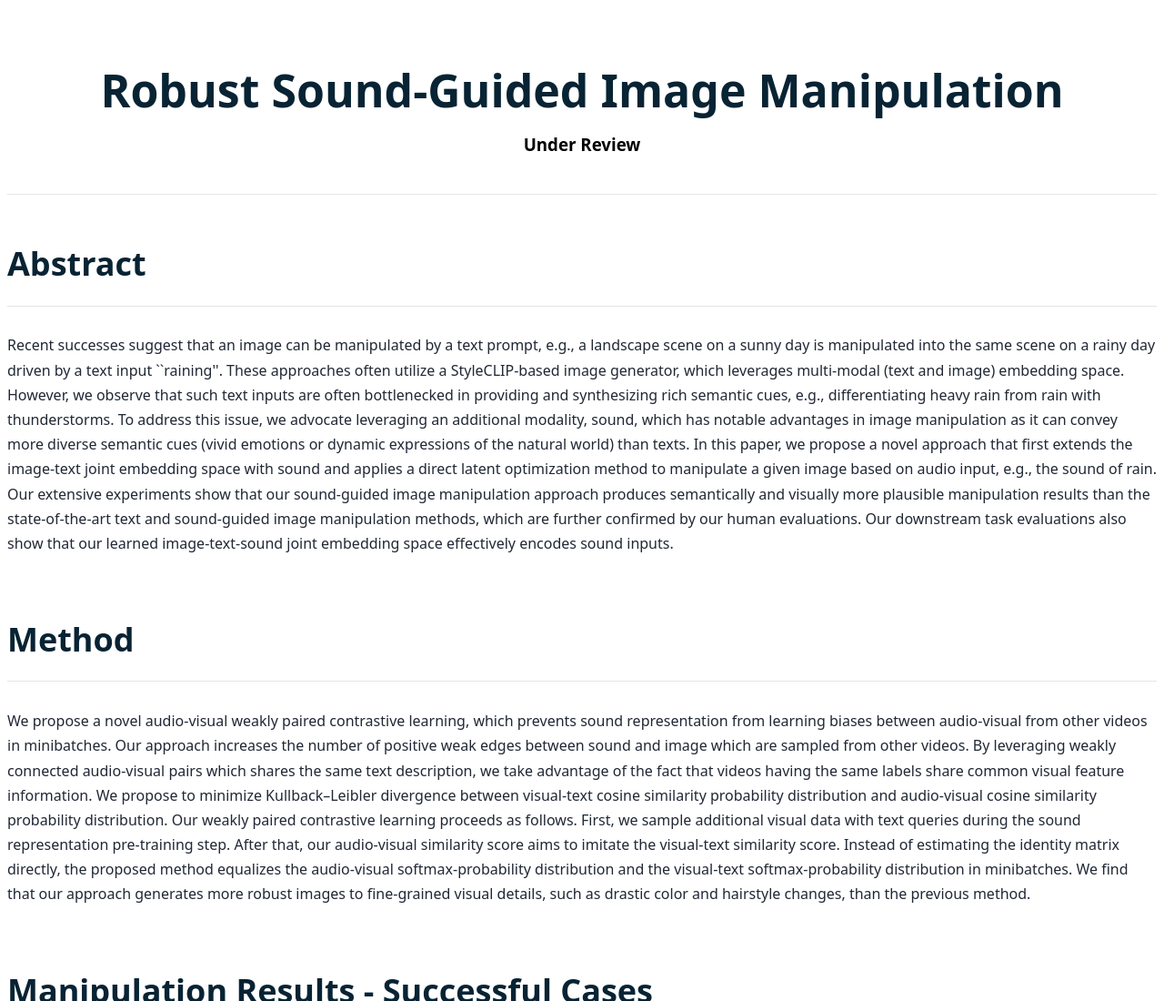
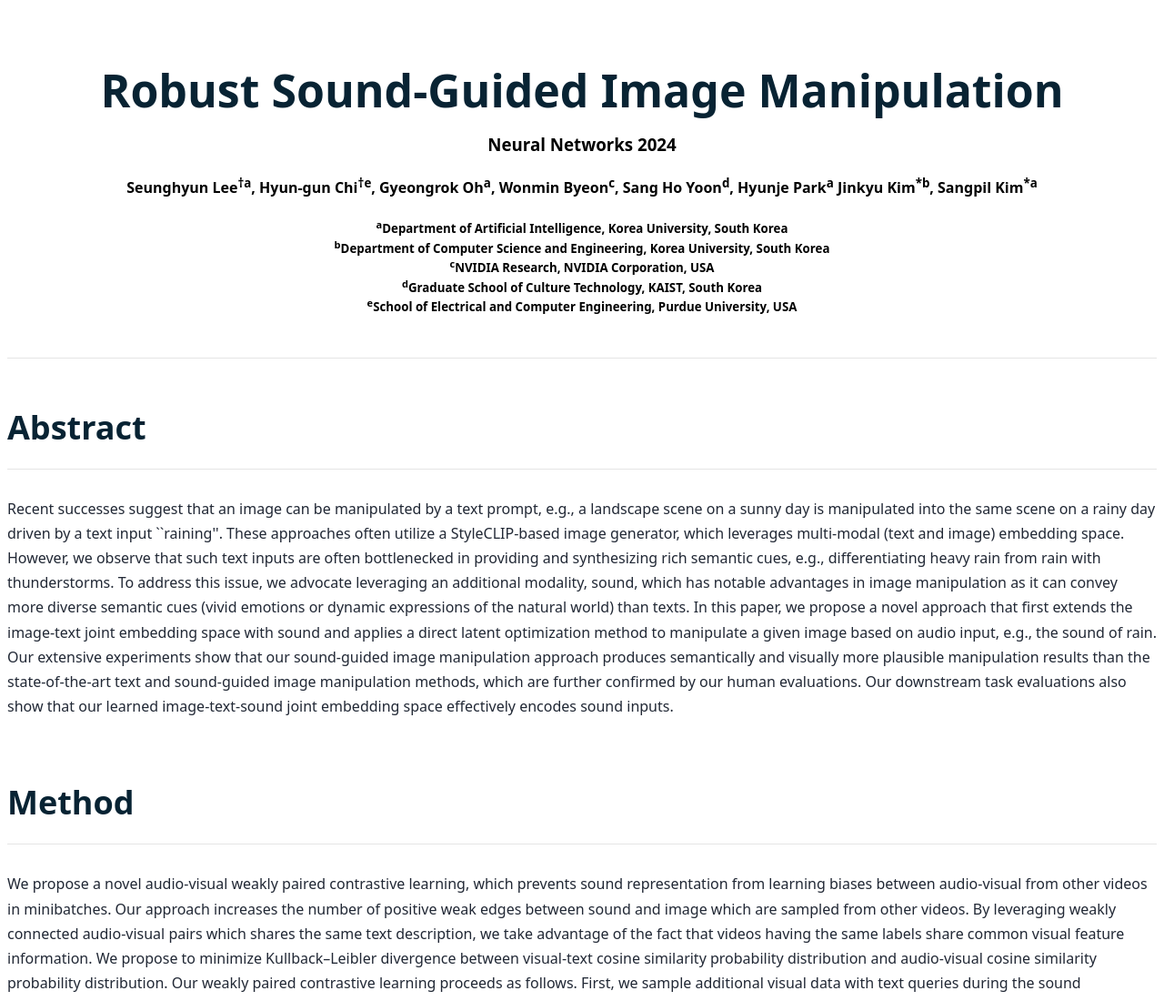
Before and after one commit to kuai-lab/robust-demo, a plain HTML site: page index.html in a window 1280 px wide. Shown: the top 1100 px of the page at 91% size. Drawn offline with nearby package versions, Linux system fonts and the light colour scheme.

Commit message:
updated authoral information

```diff
--- a/index.html
+++ b/index.html
@@ -17,7 +17,19 @@
 <div class="title">
     <h1>Robust Sound-Guided Image Manipulation</h1>
     <center>
-        <h3>Under Review</h3>
+        <h3>Neural Networks 2024</h3>
+    </center>
+    <center>
+        <h4>Seunghyun Lee<sup>†a</sup>, Hyun-gun Chi<sup>†e</sup>, Gyeongrok Oh<sup>a</sup>, Wonmin Byeon<sup>c</sup>, Sang Ho Yoon<sup>d</sup>, Hyunje Park<sup>a</sup> Jinkyu Kim<sup>*b</sup>, Sangpil Kim<sup>*a</sup></h4>
+    </center>
+    <center>
+        <h5>
+            <sup>a</sup>Department of Artificial Intelligence, Korea University, South Korea <br />
+            <sup>b</sup>Department of Computer Science and Engineering, Korea University, South Korea <br />
+            <sup>c</sup>NVIDIA Research, NVIDIA Corporation, USA <br />
+            <sup>d</sup>Graduate School of Culture Technology, KAIST, South Korea <br />
+            <sup>e</sup>School of Electrical and Computer Engineering, Purdue University, USA
+        </h5>
     </center>
 
 </div>
```
Also changed, not shown: ._index.html.
